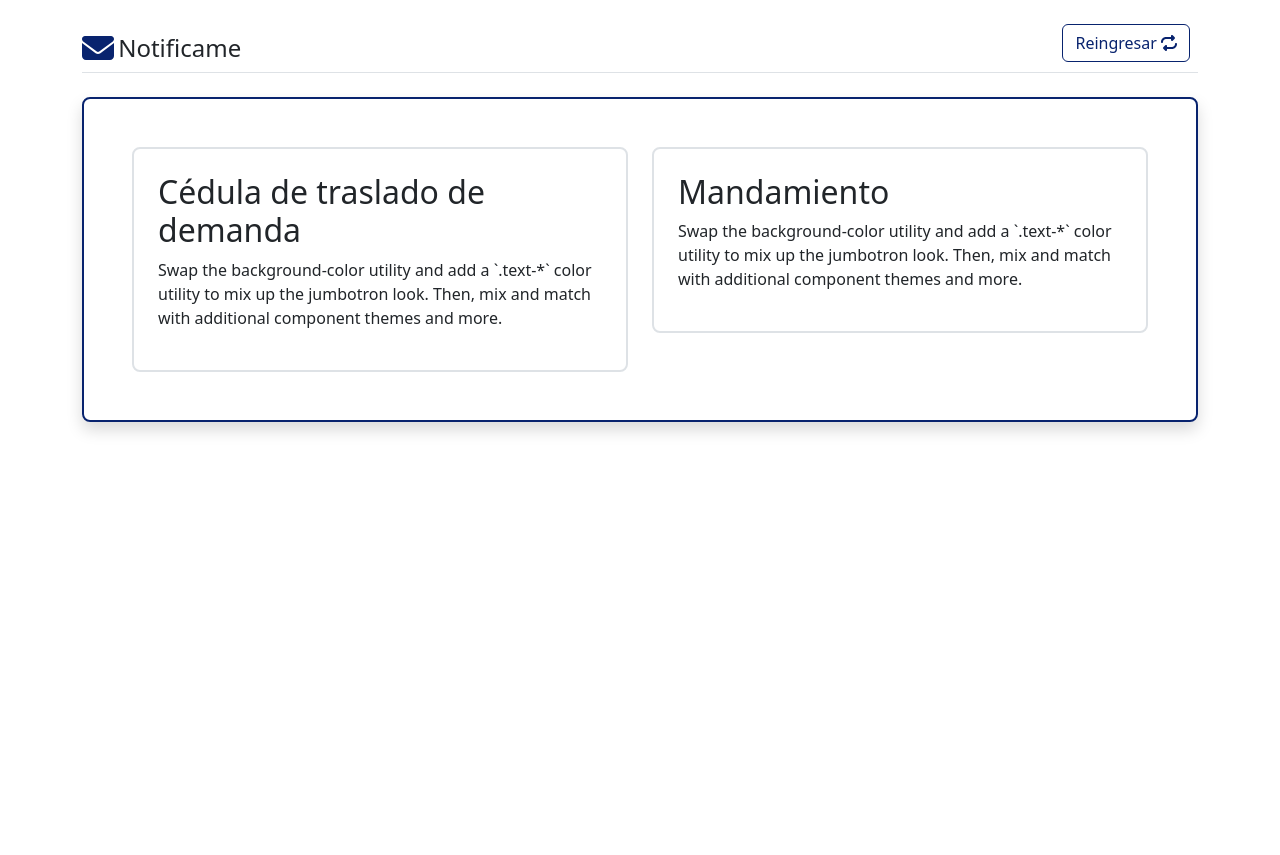
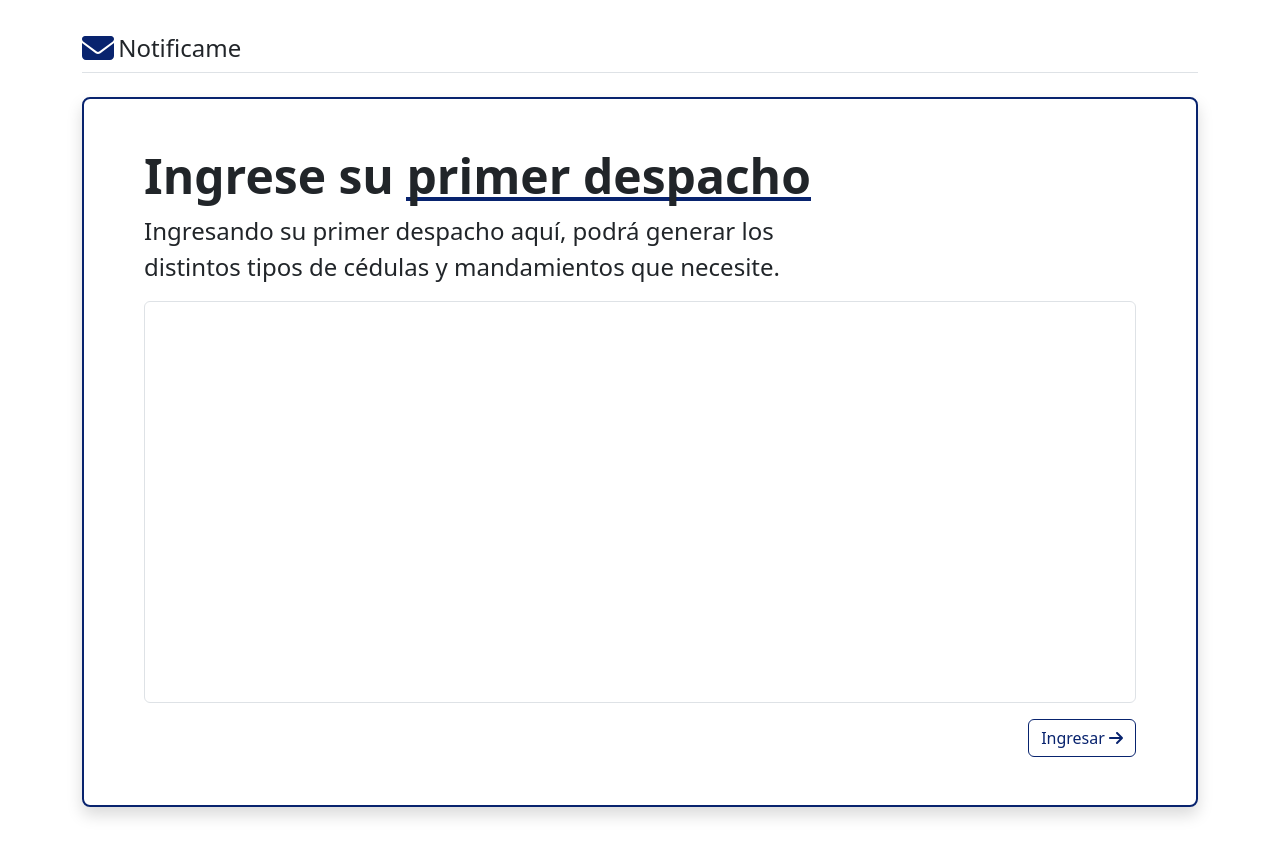
Before and after one commit to Bernheim1/notificame, an Angular app: page / in a window 1280 px wide. Before the commit the page ends 800 px from the top, so only its background shows below. Built offline with nearby package versions, Linux system fonts and the light colour scheme.

Commit message:
nuevo boton generar

```diff
--- a/src/app/app.component.ts
+++ b/src/app/app.component.ts
@@ -21,7 +21,7 @@
 export class AppComponent {
   faEnvelope = faEnvelope;
   faRepeat = faRepeat;
-  step : TipoStepEnum = TipoStepEnum.SeleccionSalida;
+  step : TipoStepEnum = TipoStepEnum.Inicio;
   textoPrimerDespacho : string = '';
   salida : Salida = new Salida();
 
--- a/src/components/seleccion-salida/seleccion-salida.component.html
+++ b/src/components/seleccion-salida/seleccion-salida.component.html
@@ -282,6 +282,11 @@
                     </div>
                 </div>
             </div>
+            <div class="row mt-3 px-3">
+                <button class="btn btn-outline-primary w-100" type="button">
+                    Generar <span class="font-bold">{{this.tipoSalida == 1 ? 'Cédula' : 'Mandamiento'}}</span>
+                  </button>
+            </div>
         </div>
     </div>
 </div>
--- a/src/components/seleccion-salida/seleccion-salida.component.ts
+++ b/src/components/seleccion-salida/seleccion-salida.component.ts
@@ -2,7 +2,7 @@
 import { Component, EventEmitter, Output } from '@angular/core';
 import { FormBuilder, FormGroup, FormsModule, ReactiveFormsModule, Validators } from '@angular/forms';
 import { FontAwesomeModule } from '@fortawesome/angular-fontawesome';
-import { faCircleInfo } from '@fortawesome/free-solid-svg-icons';
+import { faArrowRight, faCircleInfo } from '@fortawesome/free-solid-svg-icons';
 import { Salida } from '../../shared/models/salida';
 import { TipoSalidaEnum } from '../../shared/enums/tipo-salida-enum';
 import { PreventEnterDirective } from '../../shared/directives/prevent-enter.directive';
@@ -16,6 +16,7 @@
 })
 export class SeleccionSalidaComponent {
   faCircleInfo = faCircleInfo;
+  faArrowRight = faArrowRight;
   @Output() salidaSeleccionada = new EventEmitter<Salida>();
   tipoSalida = TipoSalidaEnum.SinAsignar;
   formulario: FormGroup;
```
